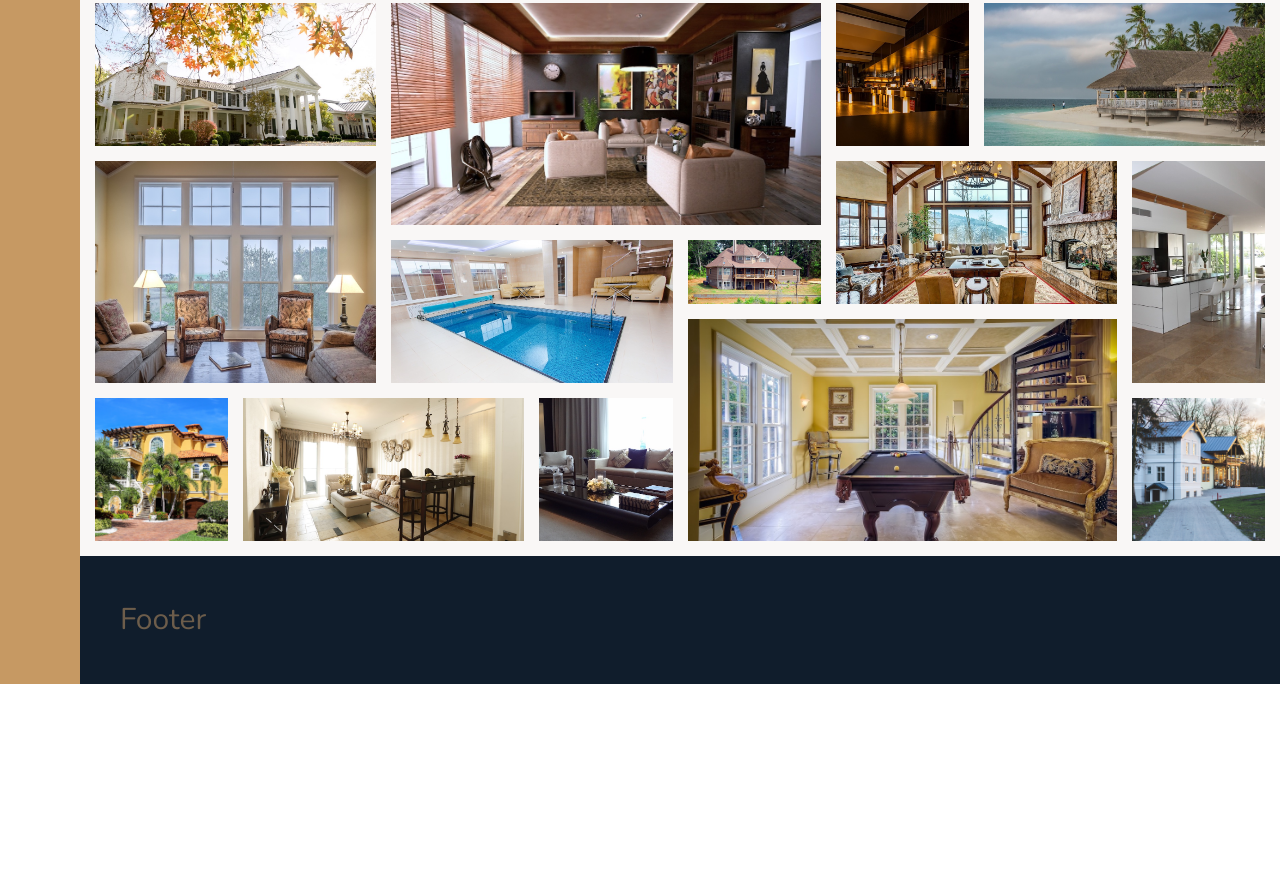
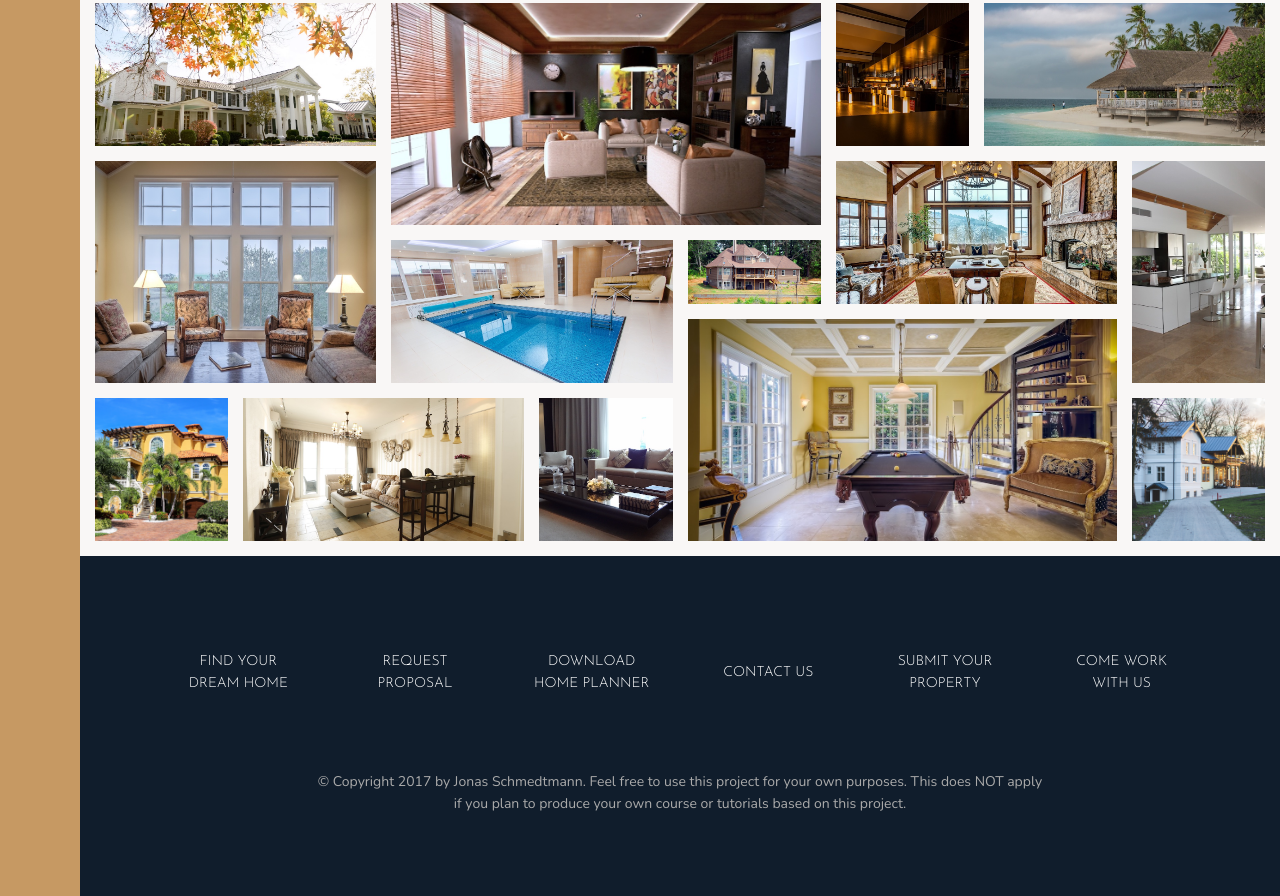
Before and after one commit to mujtaba-basheer/nexter, a website: page index.html in a window 1280 px wide. Shown: the part 3263-4159 px from the top of the page. Before the commit the page ends 3947 px from the top, so only its background shows below. Drawn offline with nearby package versions, Linux system fonts and the light colour scheme.

Commit message:
Building the footer

```diff
--- a/index.html
+++ b/index.html
@@ -354,8 +354,32 @@
             <img src="img/gal-14.jpeg" alt="Gallery image 14" class="gallery__img">
         </figure>
     </section>
+
     <footer class="footer">
-        Footer
+        <ul class="nav">
+            <li class="nav__item">
+                <a href="#" class="nav__link">Find your dream home</a>
+            </li>
+            <li class="nav__item">
+                <a href="#" class="nav__link">Request proposal</a>
+            </li>
+            <li class="nav__item">
+                <a href="#" class="nav__link">Download home planner</a>
+            </li>
+            <li class="nav__item">
+                <a href="#" class="nav__link">Contact us</a>
+            </li>
+            <li class="nav__item">
+                <a href="#" class="nav__link">Submit your property</a>
+            </li>
+            <li class="nav__item">
+                <a href="#" class="nav__link">Come work with us</a>
+            </li>
+        </ul>
+        <p class="copyright">
+            &copy; Copyright 2017 by Jonas Schmedtmann. Feel free to use this project for your own purposes. This does
+            NOT apply if you plan to produce your own course or tutorials based on this project.
+        </p>
     </footer>
 </body>
 
--- a/sass/_footer.scss
+++ b/sass/_footer.scss
@@ -1,5 +1,43 @@
 .footer {
     background-color: $color-secondary;
+    grid-column: full-start / full-end;
+    padding: 8rem;
+}
 
-    grid-column: full-start / full-end;
+.nav {
+    list-style: none;
+
+    display: grid;
+    grid-template-columns: repeat(auto-fit, minmax(15rem, 1fr));
+    gap: 2rem;
+    align-items: center;
+
+    &__link:link,
+    &__link:visited {
+        font-size: 1.4rem;
+        color: #fff;
+        text-decoration: none;
+        font-family: $font-display;
+        text-transform: uppercase;
+        text-align: center;
+        padding: 1.5rem;
+        display: block;
+        transition: all 0.2s;
+    }
+
+    &__link:hover,
+    &__link:active {
+        background-color: rgba(#fff, 0.05);
+        transform: translateY(-3px);
+    }
 }
+
+.copyright {
+    font-size: 1.4rem;
+    color: $color-grey-light-2;
+    margin-top: 6rem;
+    margin-right: auto;
+    margin-left: auto;
+    text-align: center;
+    width: 70%;
+}
```
Also changed, not shown: css/style.css.
